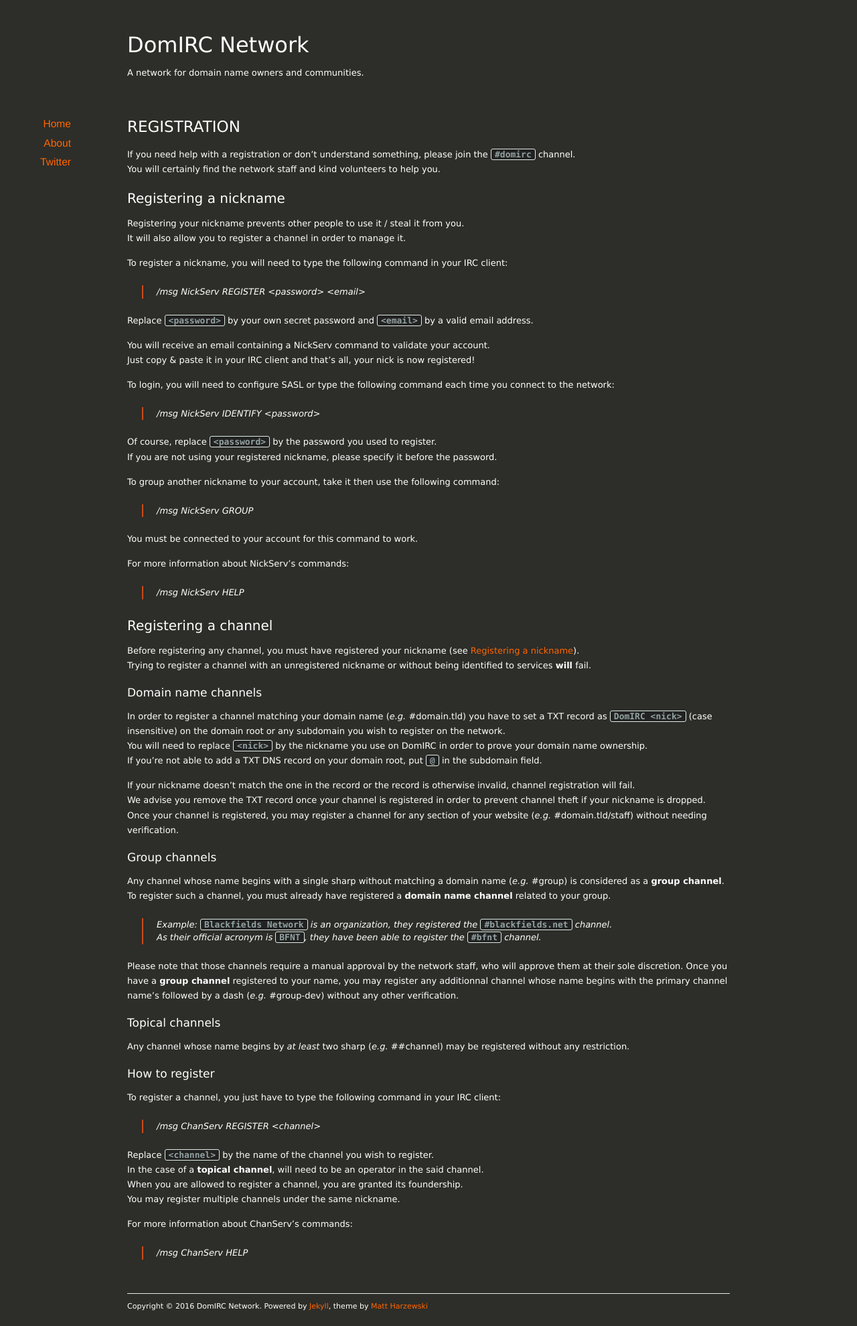
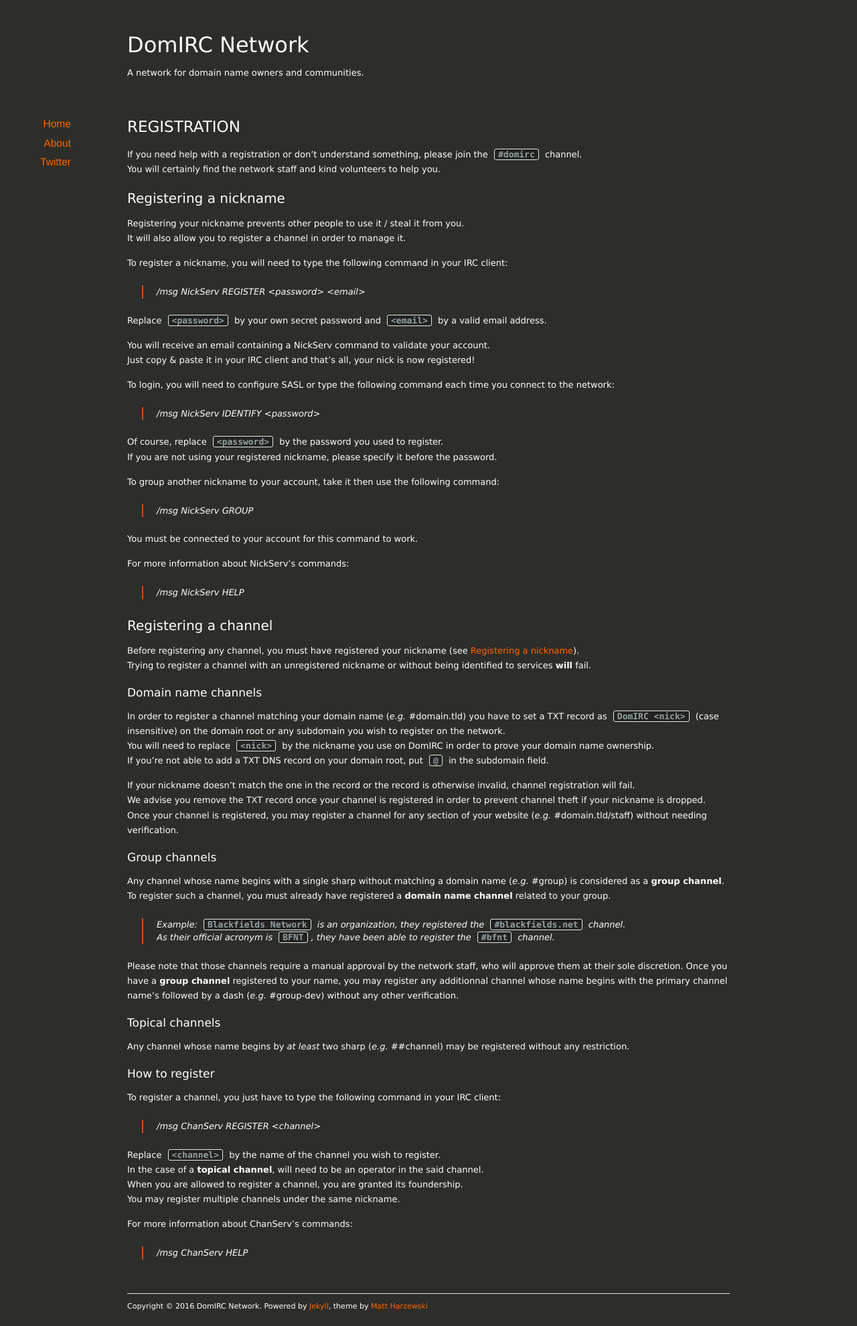
Before and after one commit to DomIRC/domirc.github.io, a Jekyll site: the page built from registration/index.markdown, in a window 1280 px wide. Shown: the whole page at 67% size. Built offline with Jekyll 4.4.1, drawn with Linux system fonts in a browser that asks for light colours; nearby versions of some CDN libraries.

Commit message:
another inline code style change

```diff
--- a/assets/css/style.css
+++ b/assets/css/style.css
@@ -61,6 +61,7 @@
 	color: #93a1a1;
 	border: 1px solid #DFECE6;
     border-radius: 3px 3px 3px 3px;
+	margin: 0 5px 0 5px;
 	padding: 0 5px 0 5px;
 }
 
```
